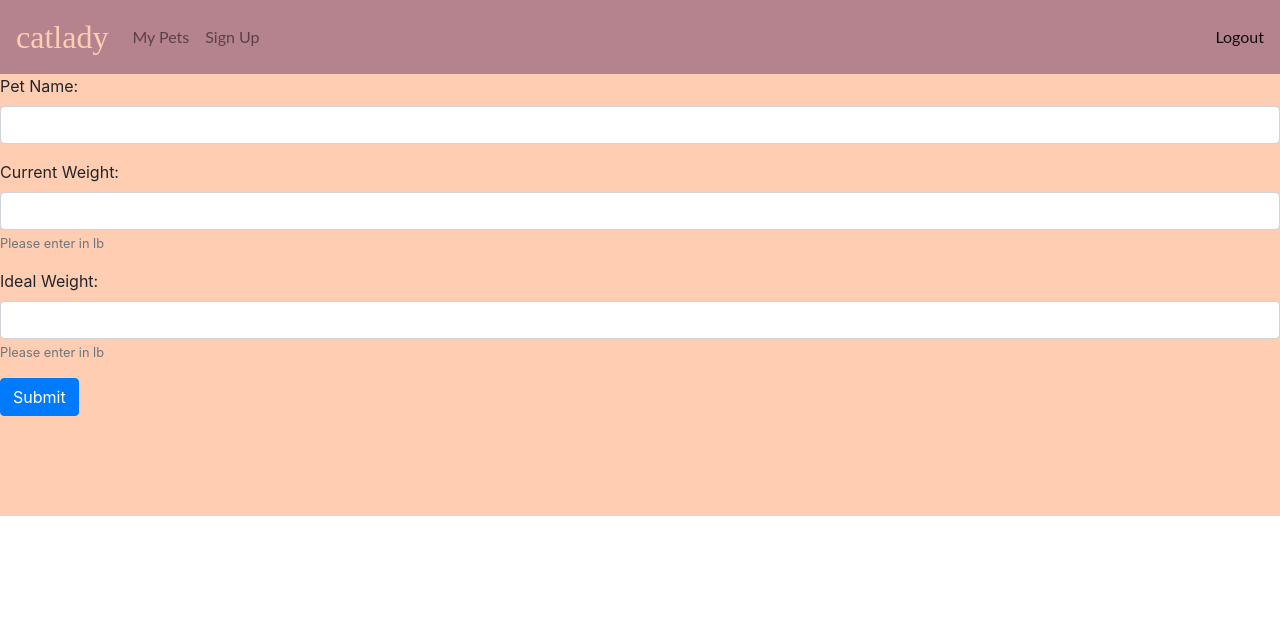
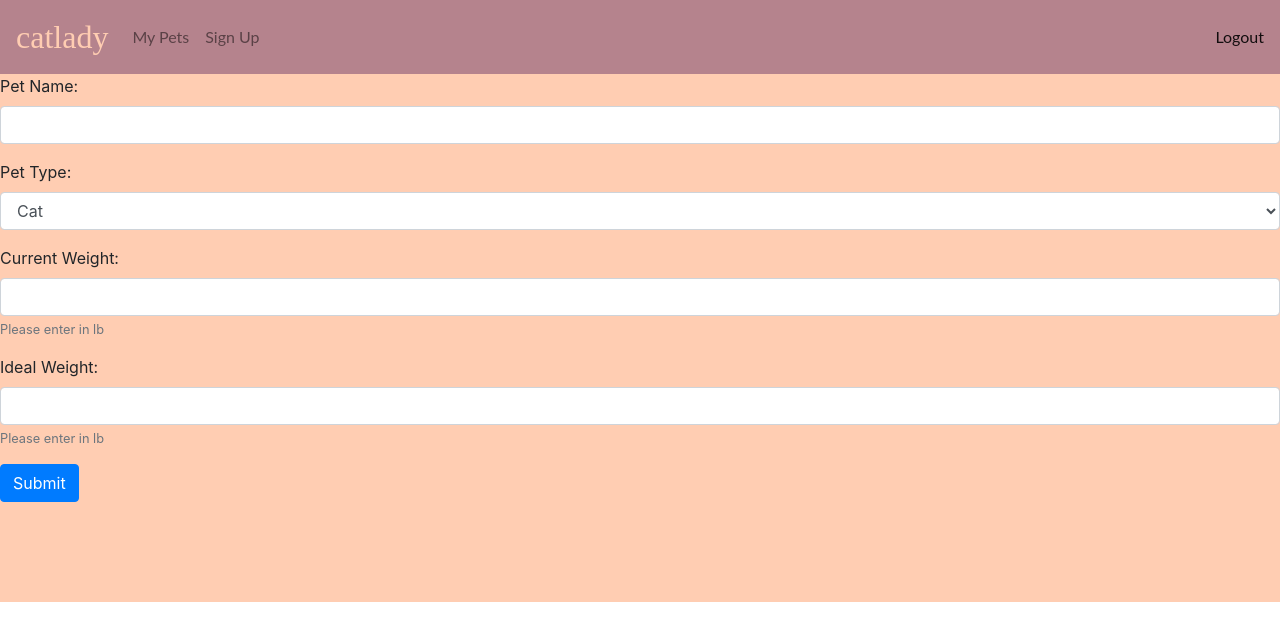
Before and after one commit to Jack-Aaron/catlady, a React (Create React App) app in the folder client/: page /newPet in a window 1280 px wide. Shown: the top 640 px of the page. Built offline with nearby package versions, Linux system fonts and the light colour scheme.

Commit message:
petInfoForm displays and sets state properly

```diff
--- a/client/src/components/petInfoForm/petInfoForm.js
+++ b/client/src/components/petInfoForm/petInfoForm.js
@@ -4,6 +4,7 @@ import { Button, Form } from "react-bootstrap";
 export default function PetInfoForm() {
   const [petState, setPetState] = useState({
     petName: "",
+    petType: "",
     currentWeight: 0,
     idealWeight: 0,
   });
@@ -23,6 +24,18 @@ export default function PetInfoForm() {
           }
         />
       </Form.Group>
+      <Form.Group controlId="petType">
+        <Form.Label>Pet Type: </Form.Label>
+        <Form.Control
+          as="select"
+          onChange={(event) =>
+            setPetState({ ...petState, petType: event.target.value })
+          }
+        >
+          <option>Cat</option>
+          <option>Dog</option>
+        </Form.Control>
+      </Form.Group>
 
       <Form.Group controlId="currentWeight">
         <Form.Label>Current Weight: </Form.Label>
@@ -39,7 +52,7 @@ export default function PetInfoForm() {
         <Form.Control
           type="number"
           onChange={(event) =>
-            setPetState({ ...petState, idealWeight : event.target.value })
+            setPetState({ ...petState, idealWeight: event.target.value })
           }
         />
         <Form.Text className="text-muted">Please enter in lb</Form.Text>
```
